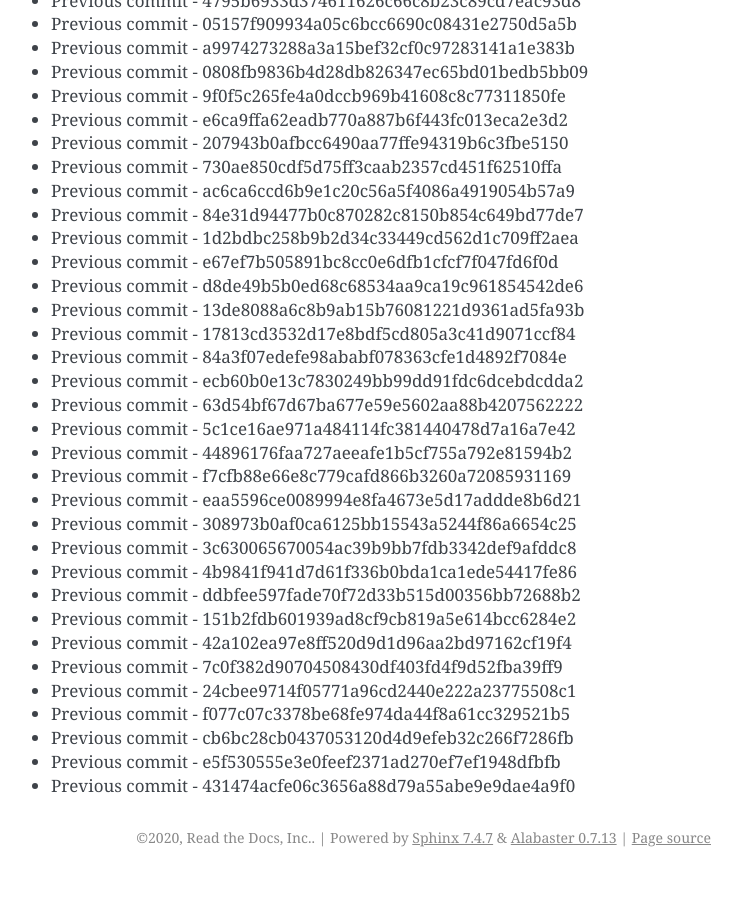
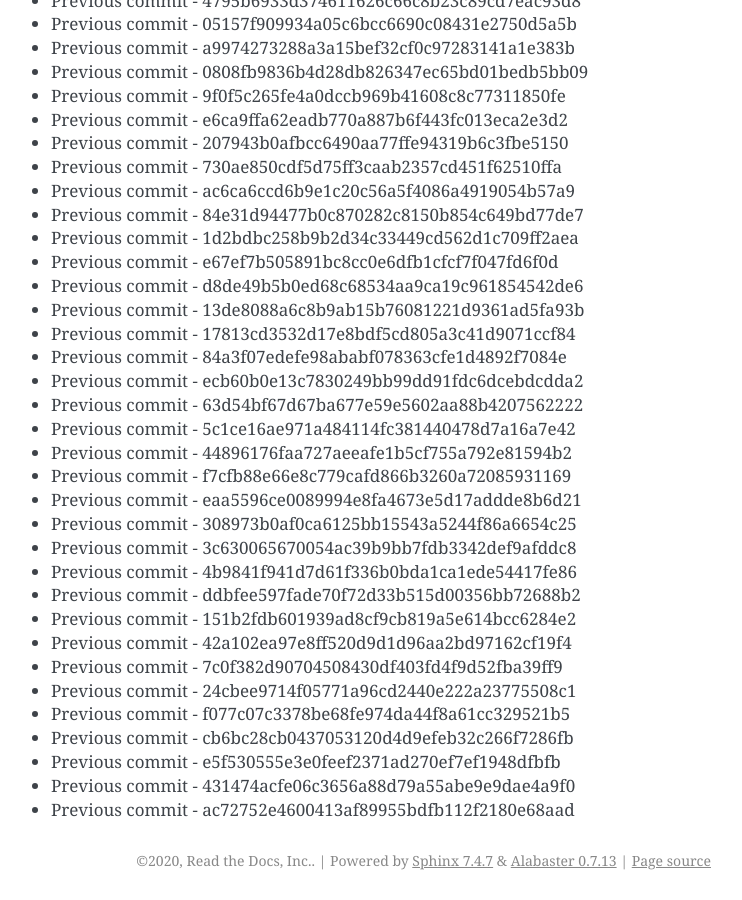
Before and after one commit to readthedocs/rtd-git-stresstest, a Sphinx documentation site: the page built from docs/updates.rst, in a window 1280 px wide and 900 px high, scrolled down 6866 px. Shown: the whole window, without its empty margins (399-1141 px from the left). Built offline with Sphinx 7.4.7, drawn with Linux system fonts in a browser that asks for light colours; before the commit the page ends 7743 px from its top, so only the background shows below that.

Commit message:
Generating commit from previous: ac72752e4600413af89955bdfb112f2180e68aad

```diff
--- a/docs/updates.rst
+++ b/docs/updates.rst
@@ -320,3 +320,4 @@ It can be tested for any performance characteristics.
 * Previous commit - cb6bc28cb0437053120d4d9efeb32c266f7286fb
 * Previous commit - e5f530555e3e0feef2371ad270ef7ef1948dfbfb
 * Previous commit - 431474acfe06c3656a88d79a55abe9e9dae4a9f0
+* Previous commit - ac72752e4600413af89955bdfb112f2180e68aad
```
